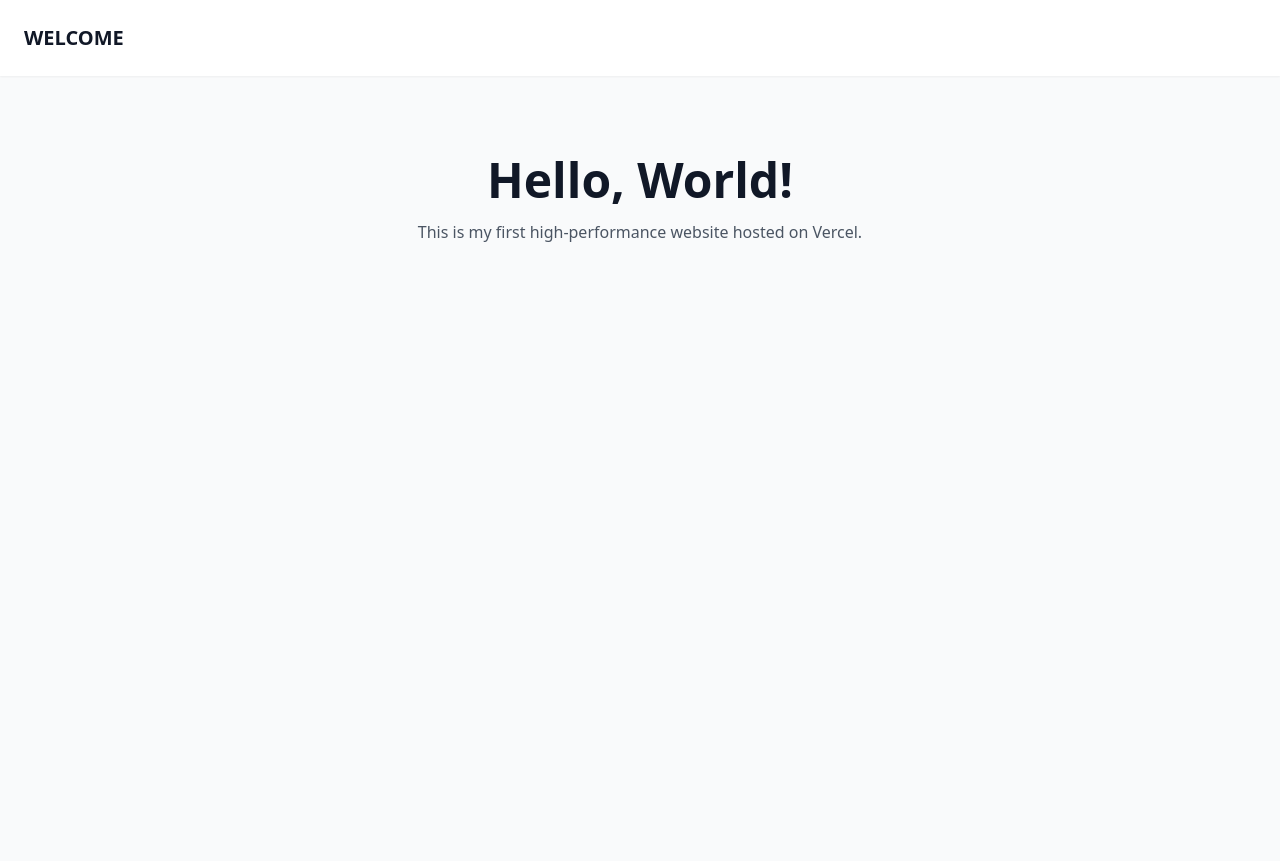
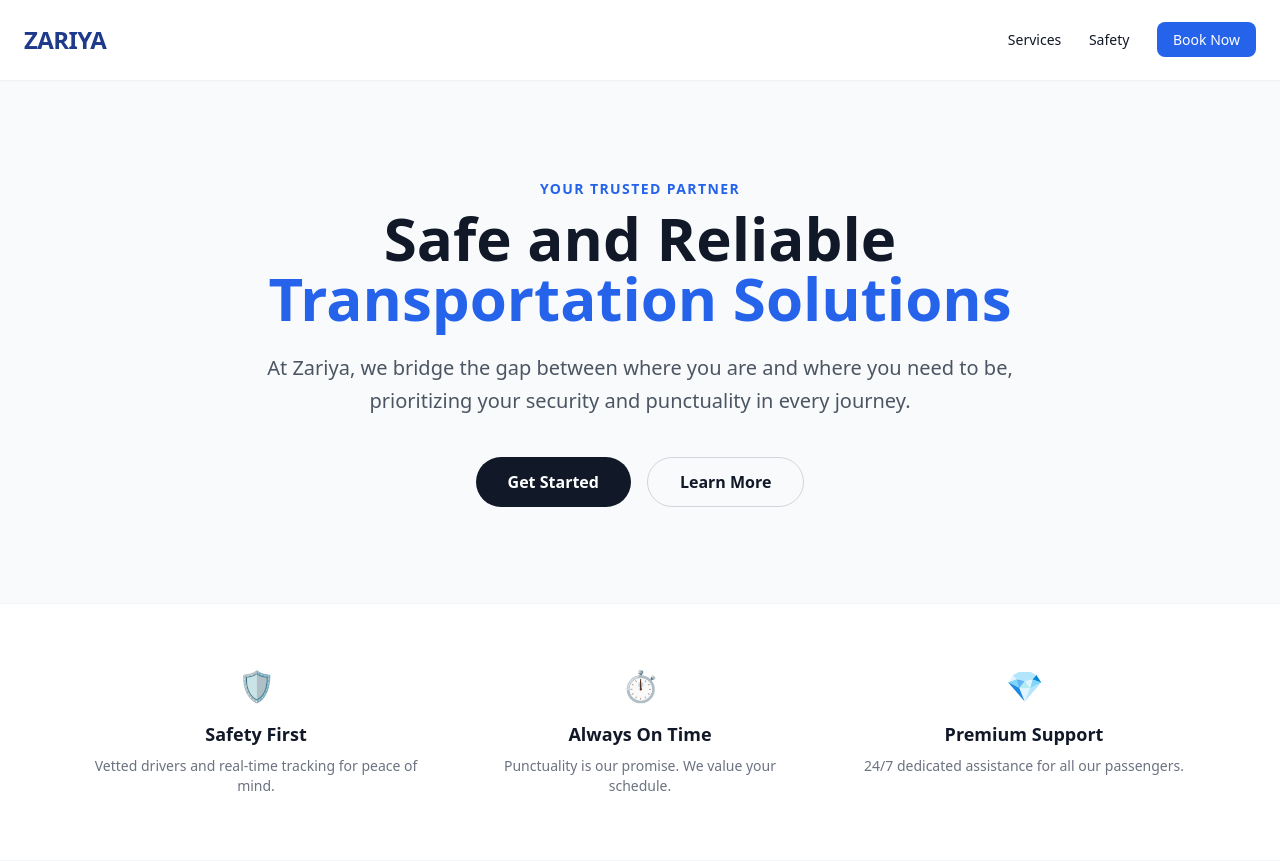
Before and after one commit to wamiqasif1998/Zariya-first-site, a plain HTML site: page index.html in a window 1280 px wide. Before the commit the page ends 800 px from the top, so only its background shows below. Drawn offline with nearby package versions, Linux system fonts and the light colour scheme.

Commit message:
Update index.html

```diff
--- a/index.html
+++ b/index.html
@@ -3,16 +3,54 @@
 <head>
     <meta charset="UTF-8">
     <meta name="viewport" content="width=device-width, initial-scale=1.0">
-    <title>My Professional Site</title>
+    <title>Zariya Transportation | Safe & Reliable</title>
     <script src="https://cdn.tailwindcss.com"></script>
 </head>
 <body class="bg-gray-50 text-gray-900 font-sans">
-    <nav class="p-6 bg-white shadow-sm flex justify-between">
-        <h1 class="font-bold text-xl">WELCOME</h1>
+
+    <nav class="p-6 bg-white shadow-sm flex justify-between items-center">
+        <h1 class="font-extrabold text-2xl text-blue-900 tracking-tight">ZARIYA</h1>
+        <div class="space-x-6 text-sm font-medium">
+            <a href="#" class="hover:text-blue-600">Services</a>
+            <a href="#" class="hover:text-blue-600">Safety</a>
+            <a href="#" class="bg-blue-600 text-white px-4 py-2 rounded-lg">Book Now</a>
+        </div>
     </nav>
-    <header class="py-20 px-6 text-center">
-        <h2 class="text-5xl font-extrabold mb-4">Hello, World!</h2>
-        <p class="text-gray-600">This is my first high-performance website hosted on Vercel.</p>
+
+    <header class="py-24 px-6 text-center max-w-4xl mx-auto">
+        <span class="text-blue-600 font-bold tracking-widest uppercase text-sm">Your Trusted Partner</span>
+        <h2 class="text-5xl md:text-6xl font-extrabold mb-6 mt-2 leading-tight">
+            Safe and Reliable <br/> <span class="text-blue-600">Transportation Solutions</span>
+        </h2>
+        <p class="text-xl text-gray-600 mb-10 leading-relaxed">
+            At Zariya, we bridge the gap between where you are and where you need to be,
+            prioritizing your security and punctuality in every journey.
+        </p>
+        <div class="flex justify-center gap-4">
+            <button class="bg-gray-900 text-white px-8 py-3 rounded-full font-semibold hover:bg-gray-800 transition">Get Started</button>
+            <button class="border border-gray-300 px-8 py-3 rounded-full font-semibold hover:bg-gray-100 transition">Learn More</button>
+        </div>
     </header>
+
+    <section class="py-16 bg-white border-y border-gray-100">
+        <div class="max-w-6xl mx-auto px-6 grid md:grid-cols-3 gap-12">
+            <div class="text-center">
+                <div class="text-3xl mb-4">🛡️</div>
+                <h3 class="font-bold text-lg mb-2">Safety First</h3>
+                <p class="text-gray-500 text-sm">Vetted drivers and real-time tracking for peace of mind.</p>
+            </div>
+            <div class="text-center">
+                <div class="text-3xl mb-4">⏱️</div>
+                <h3 class="font-bold text-lg mb-2">Always On Time</h3>
+                <p class="text-gray-500 text-sm">Punctuality is our promise. We value your schedule.</p>
+            </div>
+            <div class="text-center">
+                <div class="text-3xl mb-4">💎</div>
+                <h3 class="font-bold text-lg mb-2">Premium Support</h3>
+                <p class="text-gray-500 text-sm">24/7 dedicated assistance for all our passengers.</p>
+            </div>
+        </div>
+    </section>
+
 </body>
 </html>
```
